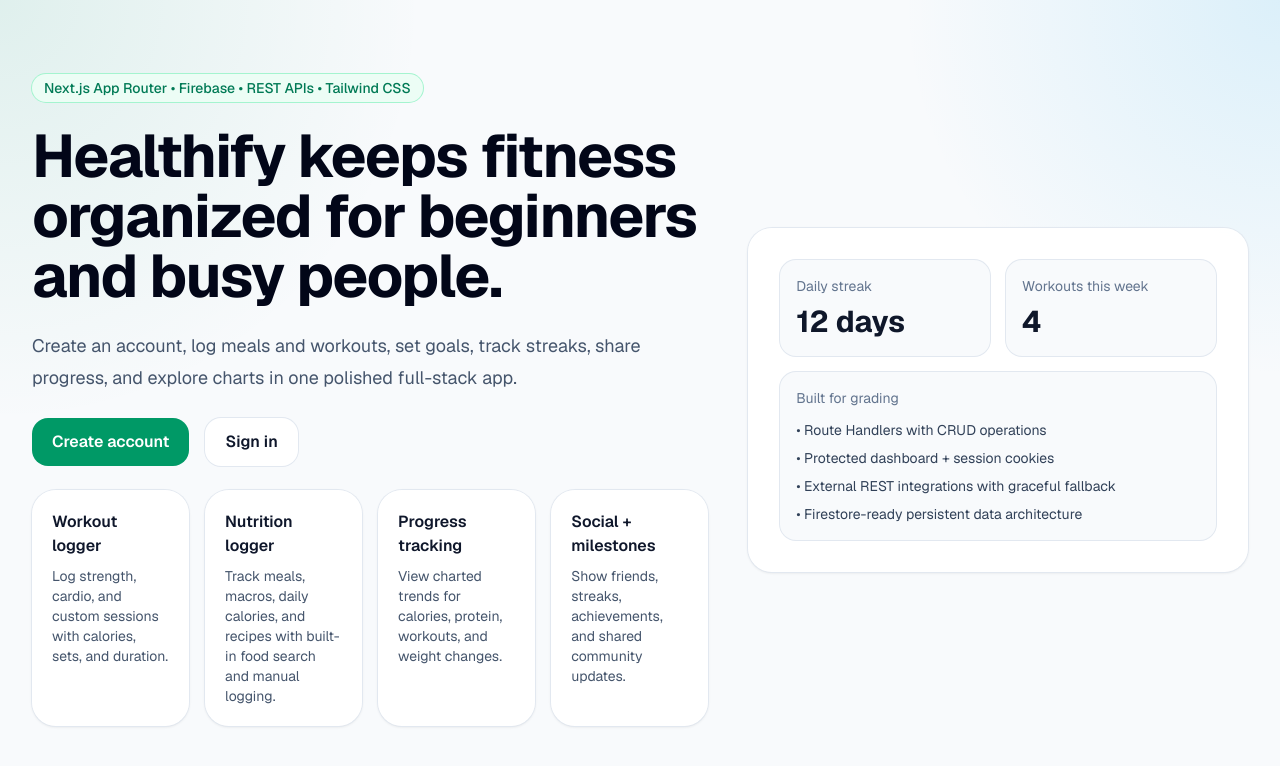
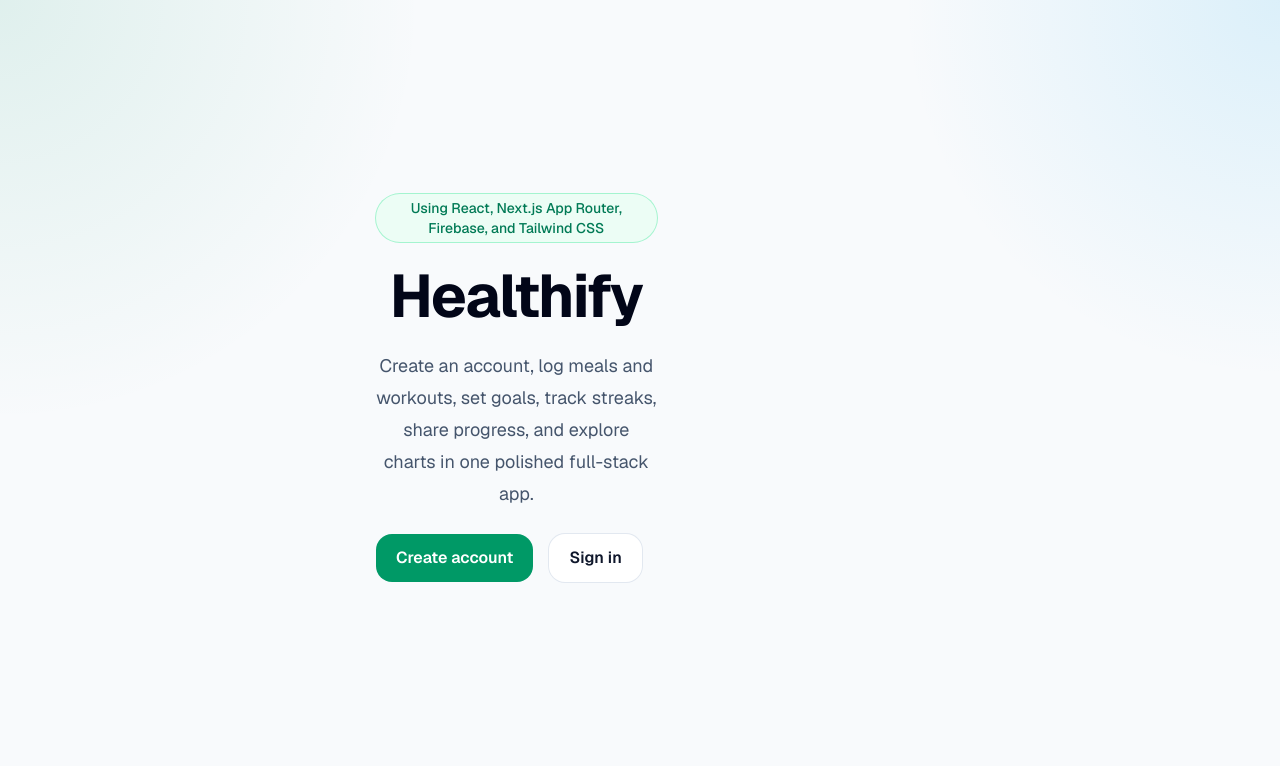
Before and after one commit to matthewCliffe/my-app-healthify, a Next.js app: page / in a window 1280 px wide. Shown: the top 766 px of the page. Built offline with nearby package versions, Linux system fonts and the light colour scheme.

Commit message:
Sprint3 v2

```diff
--- a/app/(protected)/dashboard/admin/page.tsx
+++ b/app/(protected)/dashboard/admin/page.tsx
@@ -1,8 +1,6 @@
 import Link from "next/link";
-import { getAdminSummary } from "@/lib/server-data";
 
 export default async function AdminPage() {
-  const summary = await getAdminSummary();
 
   return (
     <main id="main-content" className="mx-auto max-w-6xl px-6 py-8 lg:px-8">
@@ -10,20 +8,10 @@ export default async function AdminPage() {
         <div>
           <p className="text-sm font-medium uppercase tracking-[0.2em] text-emerald-700">Admin</p>
           <h1 className="mt-2 text-4xl font-bold text-slate-950">Role-protected admin dashboard</h1>
-          <p className="mt-2 text-slate-600">This route demonstrates rubric coverage for role-based access control.</p>
+          <p className="mt-2 text-slate-600">Demonstrates role protected control.</p>
         </div>
         <Link href="/dashboard" className="btn-outline">Back to dashboard</Link>
       </div>
-
-      <section className="grid gap-4 md:grid-cols-2 xl:grid-cols-4">
-        {summary.map((item) => (
-          <article key={item.label} className="kpi">
-            <div className="text-sm text-slate-500">{item.label}</div>
-            <div className="mt-2 text-3xl font-bold text-slate-950">{item.value}</div>
-            <p className="mt-2 text-sm text-slate-600">{item.description}</p>
-          </article>
-        ))}
-      </section>
     </main>
   );
 }
--- a/app/page.tsx
+++ b/app/page.tsx
@@ -1,20 +1,13 @@
 import Link from "next/link";
-
-const highlights = [
-  ["Workout logger", "Log strength, cardio, and custom sessions with calories, sets, and duration."],
-  ["Nutrition logger", "Track meals, macros, daily calories, and recipes with built-in food search and manual logging."],
-  ["Progress tracking", "View charted trends for calories, protein, workouts, and weight changes."],
-  ["Social + milestones", "Show friends, streaks, achievements, and shared community updates."],
-];
 
 export default function HomePage() {
   return (
-    <main id="main-content" className="mx-auto flex min-h-screen max-w-7xl flex-col justify-center px-6 py-16 lg:px-8">
+    <main id="main-content" className="mx-auto flex min-h-screen max-w-xl flex-col items-center justify-center px-6 text-center">
       <div className="grid gap-10 lg:grid-cols-[1.15fr_.85fr] lg:items-center">
         <section className="space-y-6">
-          <span className="badge">Next.js App Router • Firebase • REST APIs • Tailwind CSS</span>
+          <span className="badge">Using React, Next.js App Router, Firebase, and Tailwind CSS</span>
           <h1 className="max-w-4xl text-5xl font-bold tracking-tight text-slate-950 sm:text-6xl">
-            Healthify keeps fitness organized for beginners and busy people.
+            Healthify
           </h1>
           <p className="max-w-2xl text-lg leading-8 text-slate-600">
             Create an account, log meals and workouts, set goals, track streaks, share progress, and explore charts in one polished full-stack app.
@@ -23,37 +16,8 @@ export default function HomePage() {
             <Link href="/signup" className="btn-primary">Create account</Link>
             <Link href="/login" className="btn-outline">Sign in</Link>
           </div>
-          <div className="grid gap-4 sm:grid-cols-2 xl:grid-cols-4">
-            {highlights.map(([title, desc]) => (
-              <article key={title} className="card p-5">
-                <h2 className="font-semibold text-slate-900">{title}</h2>
-                <p className="mt-2 text-sm text-slate-600">{desc}</p>
-              </article>
-            ))}
-          </div>
+          <div className="grid gap-4 sm:grid-cols-2 xl:grid-cols-4"></div>
         </section>
-
-        <aside className="card p-8">
-          <div className="grid gap-4 sm:grid-cols-2">
-            <div className="kpi">
-              <div className="text-sm text-slate-500">Daily streak</div>
-              <div className="mt-2 text-3xl font-bold">12 days</div>
-            </div>
-            <div className="kpi">
-              <div className="text-sm text-slate-500">Workouts this week</div>
-              <div className="mt-2 text-3xl font-bold">4</div>
-            </div>
-            <div className="kpi sm:col-span-2">
-              <div className="text-sm text-slate-500">Built for grading</div>
-              <ul className="mt-3 space-y-2 text-sm text-slate-700">
-                <li>• Route Handlers with CRUD operations</li>
-                <li>• Protected dashboard + session cookies</li>
-                <li>• External REST integrations with graceful fallback</li>
-                <li>• Firestore-ready persistent data architecture</li>
-              </ul>
-            </div>
-          </div>
-        </aside>
       </div>
     </main>
   );
--- a/components/AuthForm.tsx
+++ b/components/AuthForm.tsx
@@ -41,7 +41,7 @@ export function AuthForm({ mode }: { mode: "login" | "signup" }) {
   return (
     <form action={handleSubmit} className="card mx-auto w-full max-w-md space-y-5 p-8" aria-label={mode === "login" ? "Login form" : "Signup form"}>
       <div>
-        <p className="text-sm font-medium uppercase tracking-[0.2em] text-emerald-700">Healthify auth</p>
+        <p className="text-sm font-medium uppercase tracking-[0.2em] text-emerald-700">Healthify</p>
         <h1 className="mt-2 text-3xl font-bold text-slate-950">{mode === "login" ? "Welcome back" : "Create your account"}</h1>
         <p className="mt-2 text-sm text-slate-600">
           {mode === "login"
@@ -53,18 +53,18 @@ export function AuthForm({ mode }: { mode: "login" | "signup" }) {
       {mode === "signup" && (
         <div>
           <label htmlFor="name" className="label">Full name</label>
-          <input id="name" name="name" placeholder="Jamie Carter" required />
+          <input id="name" name="name" placeholder="John Doe" required />
         </div>
       )}
 
       <div>
         <label htmlFor="email" className="label">Email address</label>
-        <input id="email" name="email" type="email" placeholder={mode === "login" ? "demo@healthify.app" : "you@example.com"} required />
+        <input id="email" name="email" type="email" placeholder="you@webdevclass.com" required />
       </div>
 
       <div>
         <label htmlFor="password" className="label">Password</label>
-        <input id="password" name="password" type="password" placeholder="At least 6 characters" minLength={6} required />
+        <input id="password" name="password" type="password" placeholder="Must be at least 6 characters" minLength={6} required />
       </div>
 
       {mode === "signup" && (
@@ -72,20 +72,20 @@ export function AuthForm({ mode }: { mode: "login" | "signup" }) {
           <div className="grid gap-4 sm:grid-cols-2">
             <div>
               <label htmlFor="currentWeight" className="label">Current weight</label>
-              <input id="currentWeight" name="currentWeight" type="number" min={1} defaultValue={180} required />
+              <input id="currentWeight" name="currentWeight" type="number" min={0} defaultValue={0} required />
             </div>
             <div>
               <label htmlFor="goalCalories" className="label">Daily calorie goal</label>
-              <input id="goalCalories" name="goalCalories" type="number" min={1000} defaultValue={2200} required />
+              <input id="goalCalories" name="goalCalories" type="number" min={0} defaultValue={0} required />
             </div>
           </div>
-          <p className="text-xs text-slate-500">In demo mode, use admin@healthify.app for admin access or any other email for a regular user.</p>
+          <p className="text-xs text-slate-500">Login with matthewcliffec22@gmail.com password 123456 for admin mode</p>
         </>
       )}
 
       {mode === "login" && (
         <div className="rounded-2xl bg-slate-50 px-4 py-3 text-sm text-slate-700 ring-1 ring-slate-200">
-          Demo login: <span className="font-medium">demo@healthify.app</span> or <span className="font-medium">admin@healthify.app</span> with password <span className="font-medium">password123</span>
+          Admin login: <span className="font-medium">matthewcliffec22@gmail.com</span> with password <span className="font-medium">123456</span>
         </div>
       )}
 
--- a/components/DashboardClient.tsx
+++ b/components/DashboardClient.tsx
@@ -213,7 +213,7 @@ export function DashboardClient({ profile, meals: initialMeals, workouts: initia
           <p className="text-sm font-medium uppercase tracking-[0.2em] text-emerald-700">Healthify dashboard</p>
           <h1 className="mt-2 text-4xl font-bold text-slate-950">Welcome back, {activeProfile.name}</h1>
           <p className="mt-2 text-slate-600">
-            Track workouts, nutrition, goals, streaks, recipes, friends, and achievements from one responsive dashboard.
+            Track workouts, nutrition, goals, streaks, recipes, friends, and achievements.
           </p>
         </div>
         <div className="flex flex-wrap items-center gap-3">
--- a/lib/server-data.ts
+++ b/lib/server-data.ts
@@ -82,12 +82,6 @@ export async function updateProfile(payload: Partial<UserProfile>) {
 
 export async function getAdminSummary() {
   await requireAdminSession();
-  return [
-    { label: "Registered roles", value: "user + admin", description: "The app demonstrates role-based route protection." },
-    { label: "Tracked modules", value: "5", description: "Goals, meals, workouts, recipes, and profile records." },
-    { label: "REST integrations", value: "2", description: "Exercise search and food search endpoints." },
-    { label: "Demo seed records", value: String(sampleGoals.length + sampleMeals.length + sampleWorkouts.length + sampleRecipes.length), description: "Seeded content appears instantly in demo mode." },
-  ];
 }
 
 export function getDefaultProfileFor(email: string, role: "user" | "admin"): UserProfile {
```
Also changed, not shown: 1 other file (tests, documents, lock files or other folders).
